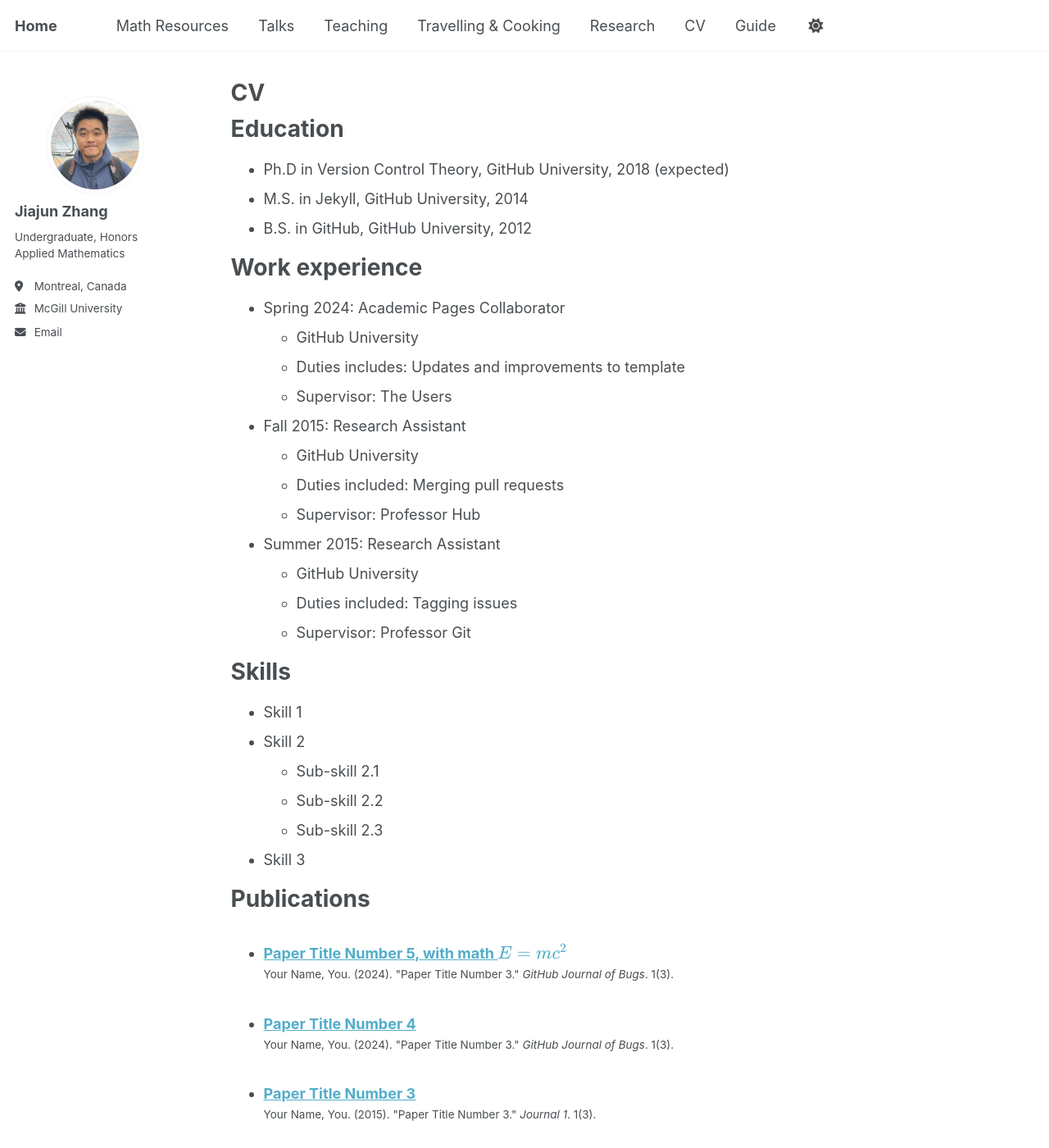
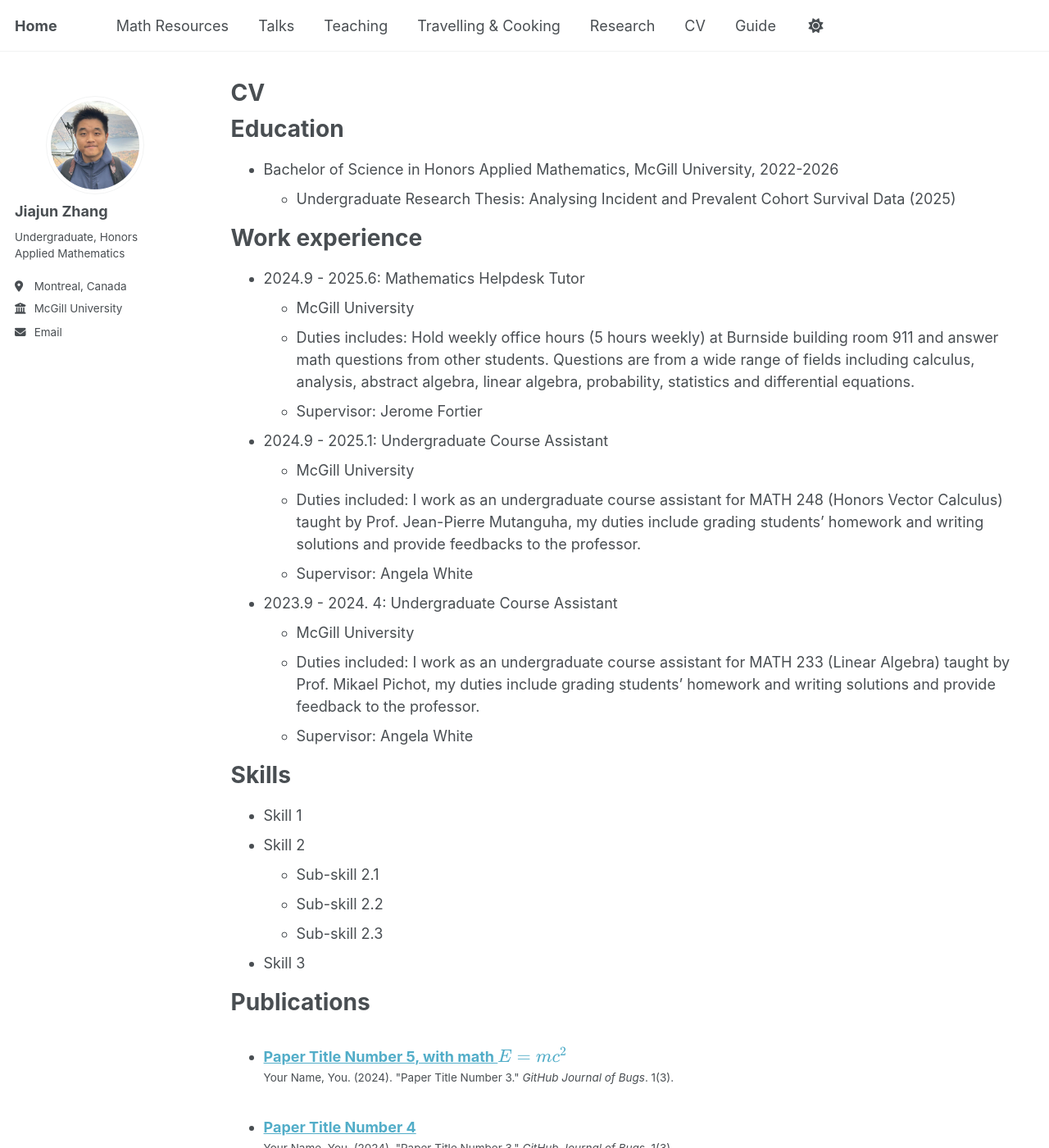
Before and after one commit to JohanssonRein/JohanssonRein.github.io, a Jekyll site: the page built from _pages/cv.md, in a window 1280 px wide and 1400 px high. Shown: the whole window at 82% size. Built offline with Jekyll 4.4.1, drawn with Linux system fonts in a browser that asks for light colours.

Commit message:
Update cv.md

```diff
--- a/_pages/cv.md
+++ b/_pages/cv.md
@@ -11,26 +11,26 @@ redirect_from:
 
 Education
 ======
-* Ph.D in Version Control Theory, GitHub University, 2018 (expected)
-* M.S. in Jekyll, GitHub University, 2014
-* B.S. in GitHub, GitHub University, 2012
+* Bachelor of Science in Honors Applied Mathematics, McGill University, 2022-2026
+  * Undergraduate Research Thesis: Analysing Incident and Prevalent Cohort Survival Data (2025)
+
 
 Work experience
 ======
-* Spring 2024: Academic Pages Collaborator
-  * GitHub University
-  * Duties includes: Updates and improvements to template
-  * Supervisor: The Users
+* 2024.9 - 2025.6: Mathematics Helpdesk Tutor
+  * McGill University
+  * Duties includes: Hold weekly office hours (5 hours weekly) at Burnside building room 911 and answer math questions from other students. Questions are from a wide range of fields including calculus, analysis, abstract algebra, linear algebra, probability, statistics and differential equations.
+  * Supervisor: Jerome Fortier
 
-* Fall 2015: Research Assistant
-  * GitHub University
-  * Duties included: Merging pull requests
-  * Supervisor: Professor Hub
+* 2024.9 - 2025.1: Undergraduate Course Assistant
+  * McGill University
+  * Duties included: I work as an undergraduate course assistant for MATH 248 (Honors Vector Calculus) taught by Prof. Jean-Pierre Mutanguha, my duties include grading students' homework and writing solutions and provide feedbacks to the professor.
+  * Supervisor: Angela White
 
-* Summer 2015: Research Assistant
-  * GitHub University
-  * Duties included: Tagging issues
-  * Supervisor: Professor Git
+* 2023.9 - 2024. 4: Undergraduate Course Assistant
+  * McGill University
+  * Duties included: I work as an undergraduate course assistant for MATH 233 (Linear Algebra) taught by Prof. Mikael Pichot, my duties include grading students' homework and writing solutions and provide feedback to the professor.
+  * Supervisor: Angela White
 
 Skills
 ======
```
